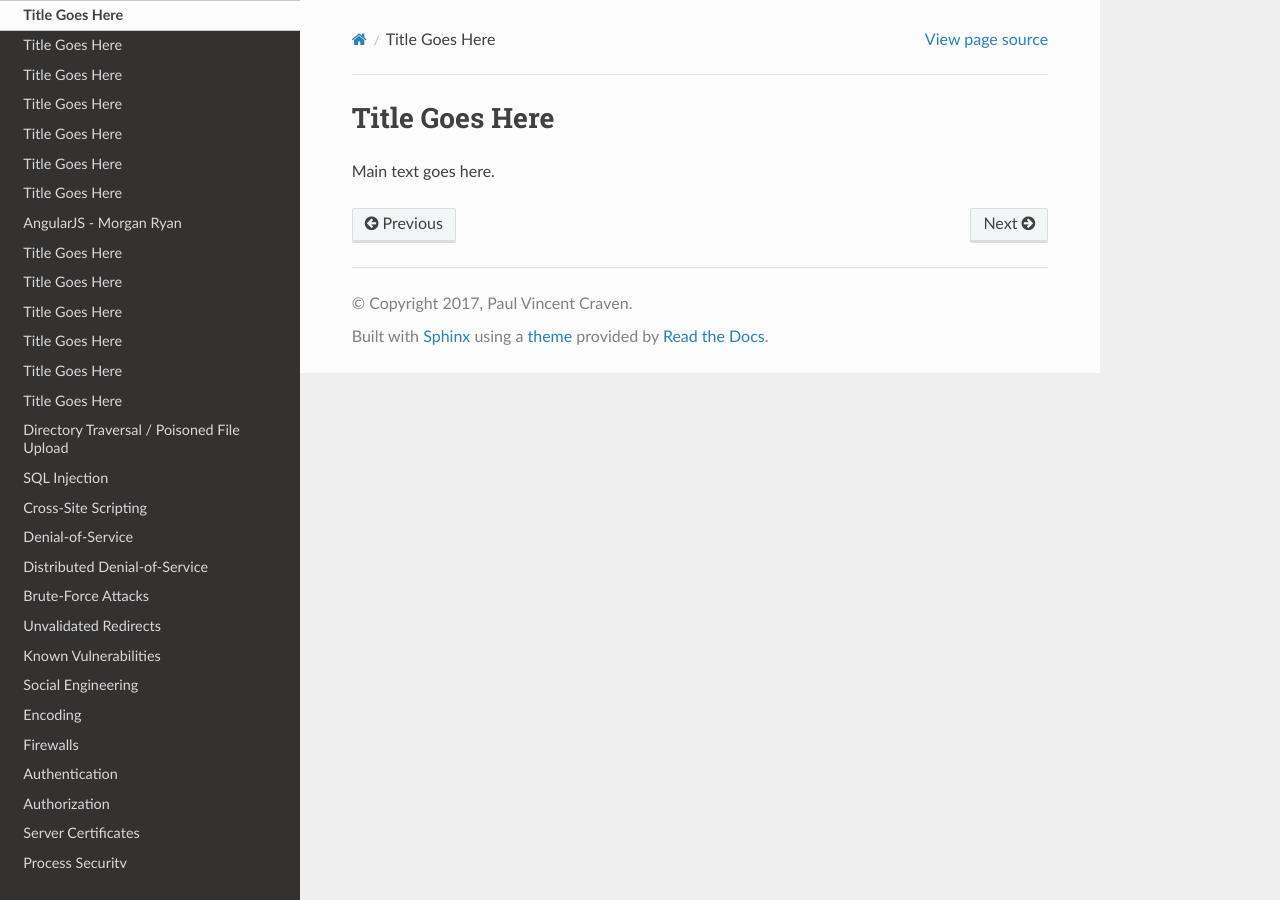
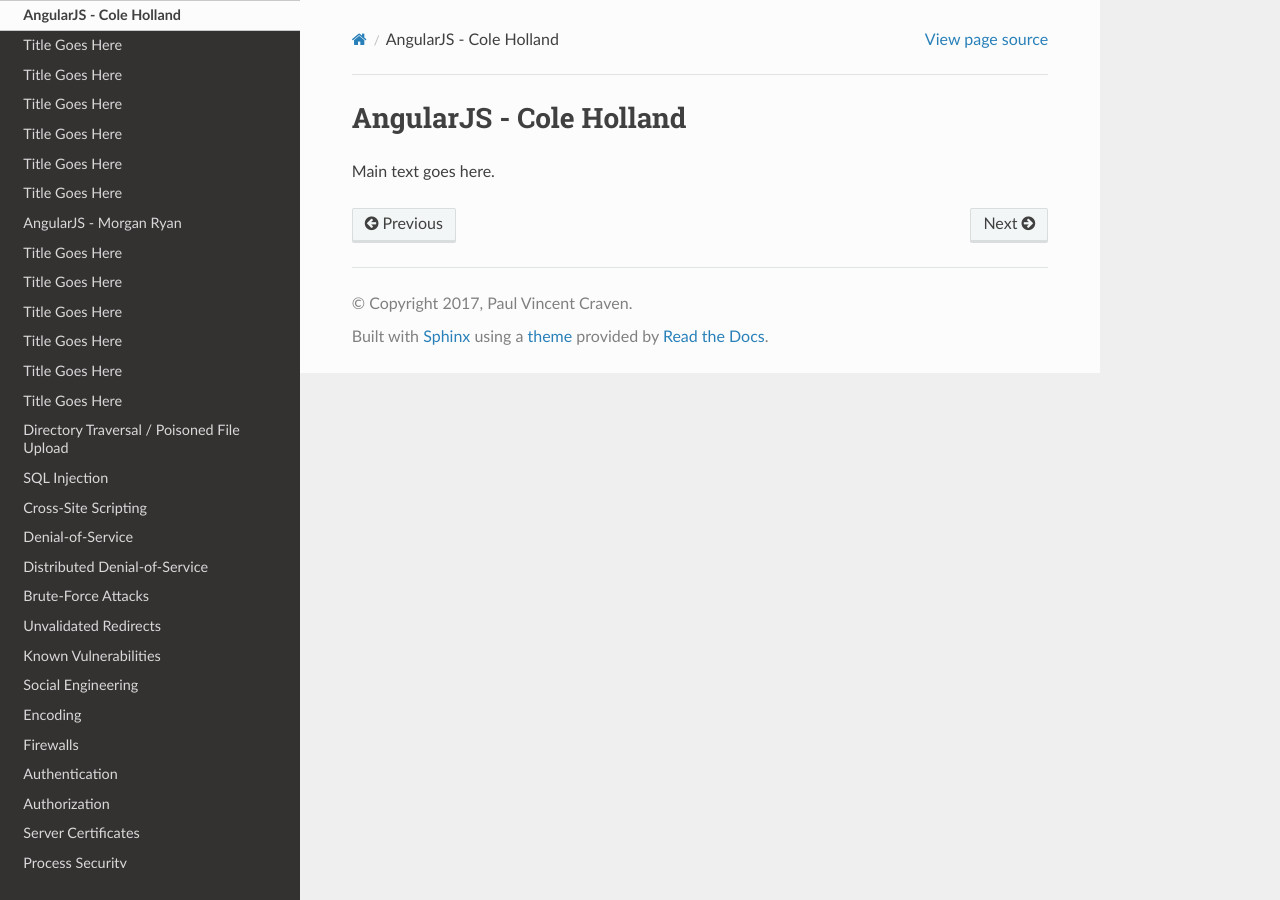
Before and after one commit to pvcraven/2017_web_security, a Sphinx documentation site: the page built from source/final/cole/index.rst, in a window 1280 px wide. Built offline with Sphinx 7.4.7 and the Read the Docs theme 2.0.0, drawn with Linux system fonts in a browser that asks for light colours.

Commit message:
Made Title

```diff
--- a/source/final/cole/index.rst
+++ b/source/final/cole/index.rst
@@ -1,4 +1,4 @@
-Title Goes Here
+AngularJS - Cole Holland
 ===============
 
 Main text goes here.
```
